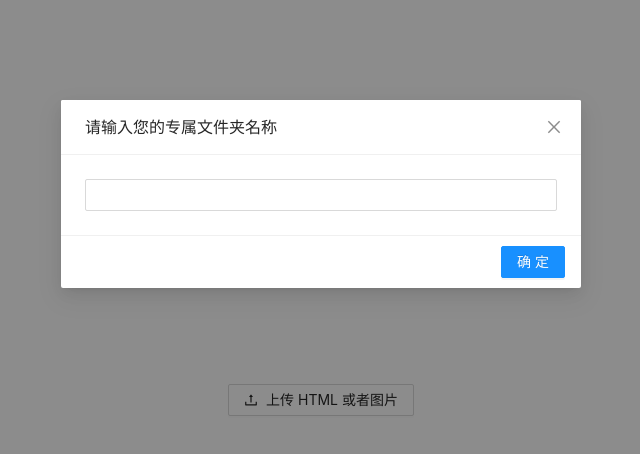
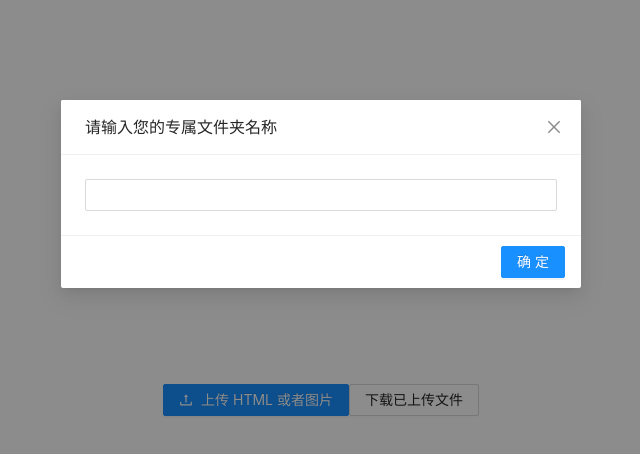
Before and after one commit to wojiaofengzhongzhuifeng/front-upload, a React (Create React App) app: page / in a window 1280 px wide. Shown: the top 454 px of the page, without its empty margins (319-959 px from the left). Built offline with nearby package versions, Linux system fonts and the light colour scheme; no server answers.

Commit message:
提供下载上传文件的按钮

```diff
--- a/src/App.js
+++ b/src/App.js
@@ -2,7 +2,7 @@ import './App.css';
 import { Upload, Button, message,Modal, Input } from 'antd';
 import { UploadOutlined } from '@ant-design/icons';
 import {useState, useEffect} from 'react'
-import {UPLOAD_URL, getAllFolderNameList, useDebounce, createNewFolder} from './utils/index';
+import {UPLOAD_URL, getAllFolderNameList, useDebounce, createNewFolder, getZipDownloadUrl} from './utils/index';
 
 
 
@@ -12,6 +12,7 @@ function App() {
   const [folderInputValue, handleFolderInputValue] = useState('');
   const [folderNameIsDuplication, setFolderNameIsDuplication] = useState(false);// 通过接口判断文件夹名称是否重复
   const debouncedFolderInputValue = useDebounce(folderInputValue, 500);
+  const [folderName, setFolderName] = useState();
 
   useEffect(()=>{
     initFolderName()
@@ -50,6 +51,8 @@ function App() {
     let folderName = localStorage.getItem('folderName');
     if(!folderName){
       setModalVisible(true);
+    } else {
+      setFolderName(folderName);
     }
   }
   useEffect(()=>{
@@ -67,9 +70,15 @@ function App() {
     createNewFolder(debouncedFolderInputValue).then((response)=>{
       if(response.code === 200){
         setModalVisible(false);
-        localStorage.setItem('folderName', 'true');
+        localStorage.setItem('folderName', response.data);
+        setFolderName(response.data);
       }
     })
+  }
+
+  const handleClickDown = async ()=>{
+    const response = await getZipDownloadUrl(folderName);
+    window.open(response.data);
   }
 
   return (
@@ -78,9 +87,13 @@ function App() {
         onChange={handleFileUpload}
         action={`${UPLOAD_URL}/upload`}
         fileList={fileList}
+        data={{
+          folderName: folderName
+        }}
       >
-        <Button icon={<UploadOutlined />}>上传 HTML 或者图片</Button>
+        <Button icon={<UploadOutlined />} type='primary'>上传 HTML 或者图片</Button>
       </Upload>
+      <Button onClick={handleClickDown}>下载已上传文件</Button>
       <Modal
         title="请输入您的专属文件夹名称"
         visible={modalVisible}
--- a/src/utils/index.js
+++ b/src/utils/index.js
@@ -35,6 +35,14 @@ async function createNewFolder(newFolderName){
   return response.data;
 }
 
+async function getZipDownloadUrl(folderName){
+  const response = await instance.get(`/zip?folderName=${folderName}`);
+  if(response.data.code !== 200){
+    message.error(response.data.message);
+  }
+  return response.data;
+}
+
 // 自定义 hooks
 const useDebounce = (value, delay) => {
   const [debouncedValue, setDebouncedValue] = useState(value);
@@ -48,4 +56,4 @@ const useDebounce = (value, delay) => {
 };
 
 
-export {UPLOAD_URL, instance, getAllFolderNameList, useDebounce, createNewFolder};
+export {UPLOAD_URL, instance, getAllFolderNameList, useDebounce, createNewFolder, getZipDownloadUrl};
```
